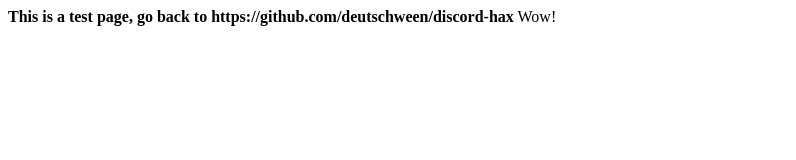
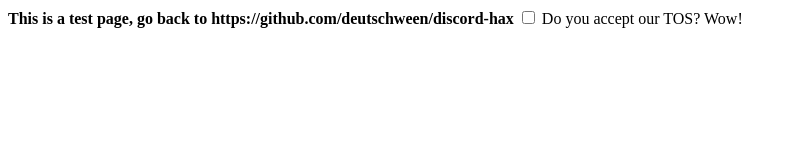
Before and after one commit to deutschween/discord-hax, a plain HTML site: page index.html in a window 1280 px wide. Shown: the whole page, without its empty margins (0-796 px from the left). Drawn offline with Linux system fonts and the light colour scheme.

Commit message:
Update index.html

```diff
--- a/index.html
+++ b/index.html
@@ -1,5 +1,10 @@
 <strong>This is a test page, go back to https://github.com/deutschween/discord-hax</strong>
 
+
+<label>
+	<input type="checkbox" name="TOSCheck">
+	Do you accept our TOS?
+</label>
 
 
 
```
